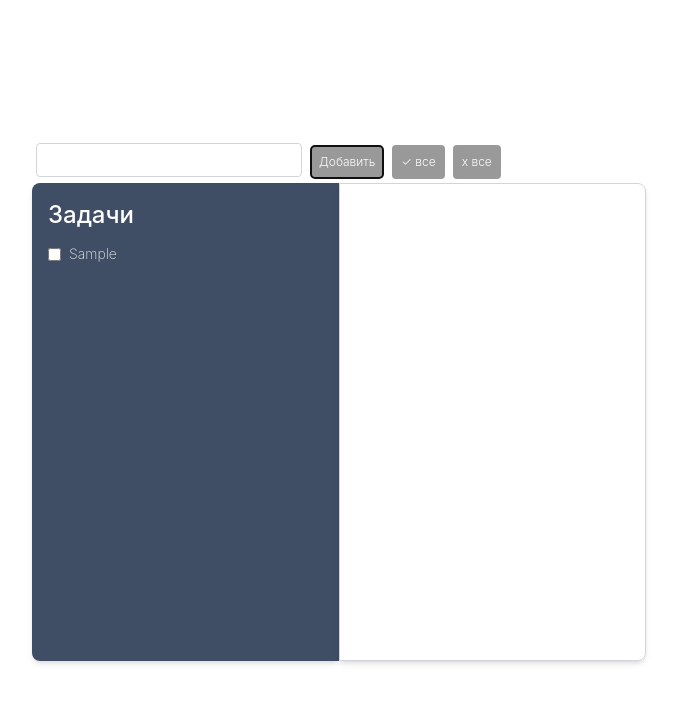
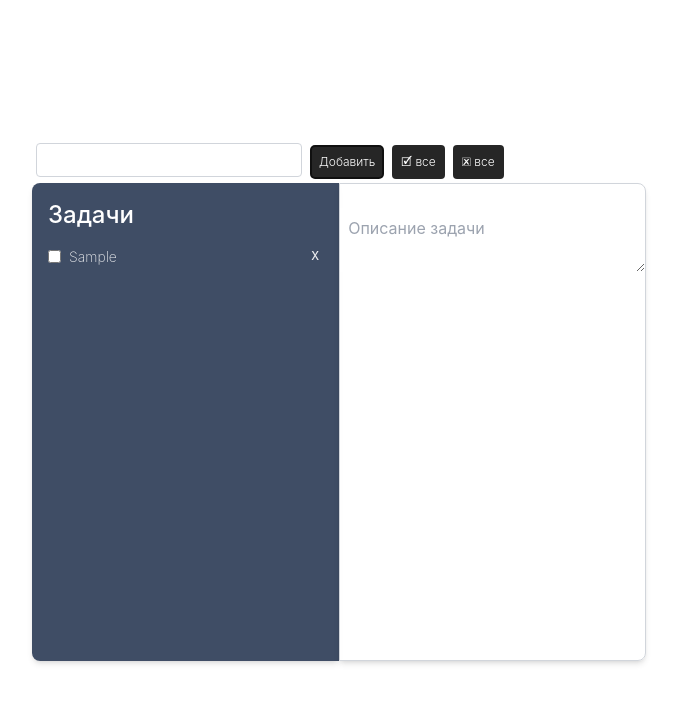
Before and after one commit to stepanpigriteus/testT, a React (Vite) app: page / in a window 1280 px wide. Both pictures are taken after typing "Sample" into the empty fields and a click on the button "Добавить". Shown: the top 702 px of the page, without its empty margins (224-901 px from the left). Built offline with nearby package versions, Linux system fonts and the light colour scheme.

Commit message:
pre tree adds

```diff
--- a/src/components/buttons/task_buttons.tsx
+++ b/src/components/buttons/task_buttons.tsx
@@ -5,7 +5,7 @@ import { useState } from "react";
 
 
 function TaskButtons() {
-    const { addTodo, selectAll, deselectAll, todos } = todoStore;
+    const { addTodo, selectAll, deselectAll, removeTodo } = todoStore;
     const [newTask, setNewTask] = useState('');
 
     const handleAdd = () => {
@@ -21,6 +21,7 @@ function TaskButtons() {
         }
     };
 
+
     return (
         <>
             <input
@@ -30,14 +31,14 @@ function TaskButtons() {
                 onKeyDown={handleKeyDown}
                 className="border border-gray-300 rounded py-1 px-2 m-1"
             />
-            <button onClick={handleAdd} type="button" className="font-light bg-black bg-opacity-40 py-2 px-2 text-xs text-white m-1 rounded hover:bg-black hover:bg-opacity-55">
+            <button onClick={handleAdd} type="button" className="font-light bg-black bg-opacity-85 py-2 px-2 text-xs text-white m-1 rounded hover:bg-black hover:bg-opacity-55">
                 Добавить
             </button>
-            <button onClick={selectAll} className="font-light bg-black bg-opacity-40 py-2 px-2 text-xs text-white m-1 rounded hover:bg-black hover:bg-opacity-55">
-                &#10003; все
+            <button onClick={selectAll} className="font-light bg-black bg-opacity-85 py-2 px-2 text-xs text-white m-1 rounded hover:bg-black hover:bg-opacity-55">
+                &#128505; все
             </button>
-            <button onClick={deselectAll} className="font-light bg-black bg-opacity-40 py-2 px-2 text-xs text-white m-1 rounded hover:bg-black hover:bg-opacity-55">
-                &#120; все
+            <button onClick={deselectAll} className="font-light bg-black bg-opacity-85 py-2 px-2 text-xs text-white m-1 rounded hover:bg-black hover:bg-opacity-55">
+                &#128503; все
             </button>
         </>
     );
--- a/src/components/editor/editor.tsx
+++ b/src/components/editor/editor.tsx
@@ -1,9 +1,25 @@
+import { observer } from "mobx-react-lite";
+import todoStore from "../../stores/toDoStore";
 
 
-export default function Editor() {
+function Editor() {
+    const { selectedTodo } = todoStore;
     return(
             <section  className="min-w-[40%] m-0 min-h-[478px] py-4 pt-6 bg-[rgba(255,255,255,0.8)] rounded-br-lg rounded-tr-lg shadow-md border border-gray-300">
-
+              {selectedTodo ? (
+                    <textarea
+                    value={selectedTodo.description}
+                    onChange={(e) => {
+                        selectedTodo.description = e.target.value;
+                    }}
+                    placeholder="Описание задачи"
+                    className="w-full h-full p-2"
+                    />
+                ) : (
+                    <h3 className="text-center" >Выберите задачу для редактирования</h3>
+                )}
             </section>
     )
 }
+
+export default observer(Editor)
--- a/src/components/task_item/task_item.tsx
+++ b/src/components/task_item/task_item.tsx
@@ -11,17 +11,34 @@ export default function TaskItem({ title, checked, index }:TaskItemProps) {
         todoStore.toggleTodo(index); // Переключение состояния задачи
     };
 
+    const handleSel = () => {
+        todoStore.selectTodo(index );
+    }
+
     return(
         <>
 
-        <li className="text-white text-sm font-extralight text-opacity-90 mt-2 leading-none flex items-center">
-            <input
+        <li
+            className="text-white text-sm font-extralight text-opacity-90 mt-2 leading-none flex justify-between items-center"
+            onClick={handleSel}
+        >
+            <div className="flex items-center">
+                <input
                     type="checkbox"
                     checked={checked}
-                    onChange={handleCheckboxChange} // Обработчик изменения состояния чекбокса
+                    onChange={handleCheckboxChange}
                     className="mr-2"
+                    onClick={() => todoStore.handleClick(index)}
                 />
-            {title}
+                {title}
+            </div>
+            <button
+                type="button"
+                className="ml-4 bg-transparent p-1 text-white-500 text-[0.7rem] min-h-1 min-w-1 border-0  focus:outline-none"
+                onClick={() => todoStore.removeTodo(index)}
+            >
+                X
+            </button>
         </li>
         </>
     )
--- a/src/stores/toDoStore.ts
+++ b/src/stores/toDoStore.ts
@@ -3,17 +3,22 @@ import { action, makeAutoObservable } from "mobx";
 interface Todo {
   text: string;
   checked: boolean;
+  description: string;
+
 }
 
 class TodoStore {
   todos: Todo[] = [];
+  selectedTodo: Todo | null = null;
 
   constructor() {
     makeAutoObservable(this);
   }
 
   addTodo = (todo: string) => {
-    this.todos.push({ text: todo, checked: false }); // Добавляет новую задачу в массив
+    const newTodo = { text: todo, checked: false, description: '' };
+    this.todos.push(newTodo);
+    this.selectedTodo = newTodo;
   };
 
   @action
@@ -24,6 +29,7 @@ class TodoStore {
   @action
   removeTodo = (index: number) => {
     this.todos.splice(index, 1);
+
   };
 
   @action
@@ -39,6 +45,17 @@ class TodoStore {
       todo.checked = false;
     });
   };
+
+  @action
+  selectTodo = (index: number) => {
+    this.selectedTodo = this.todos[index];
+  };
+
+
+  @action
+  handleClick = (index: number) => {
+    this.selectTodo(index);
+  };
 }
 
 const todoStore = new TodoStore();
```
Also changed, not shown: src/styles/tailwind.css (line endings or trailing spaces).
